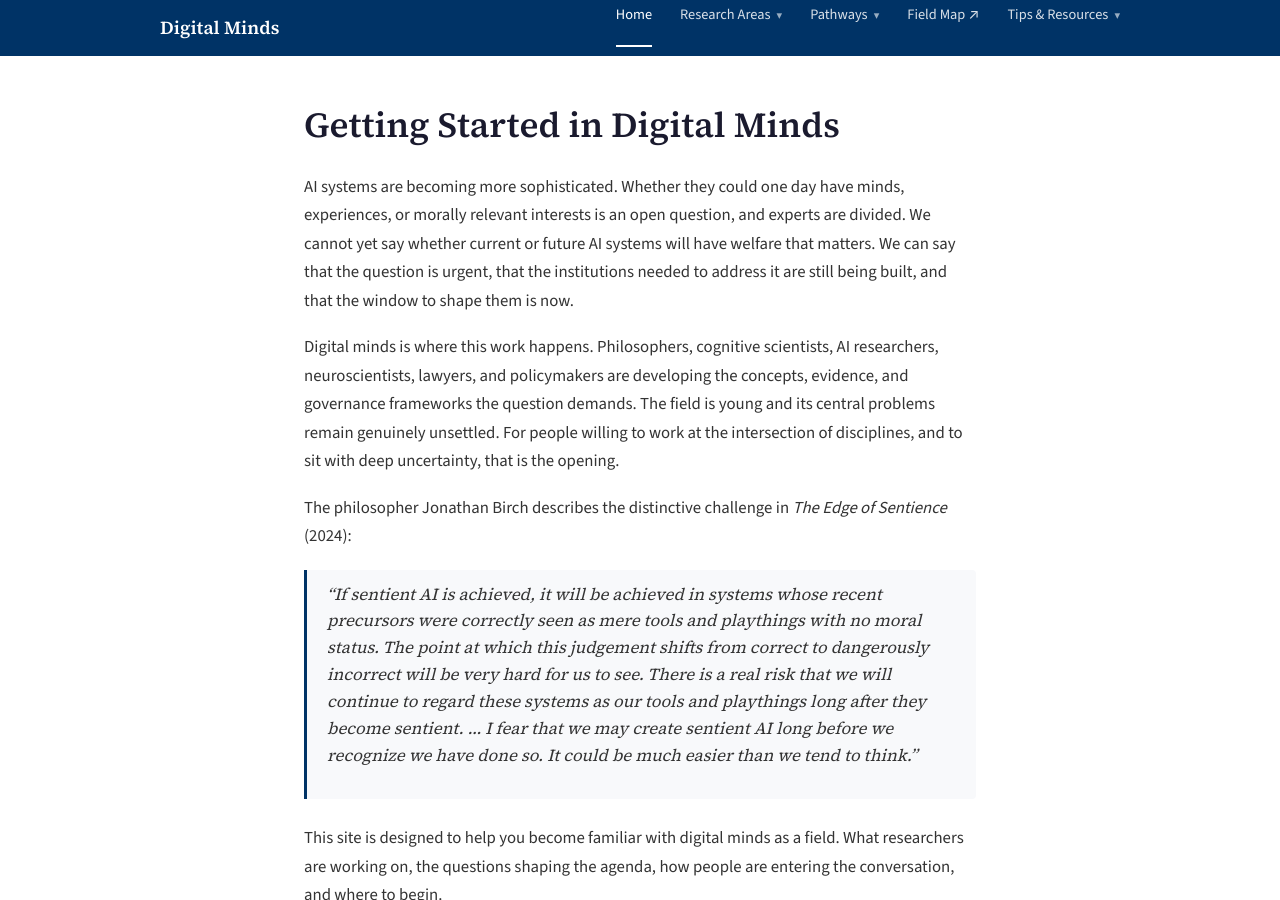
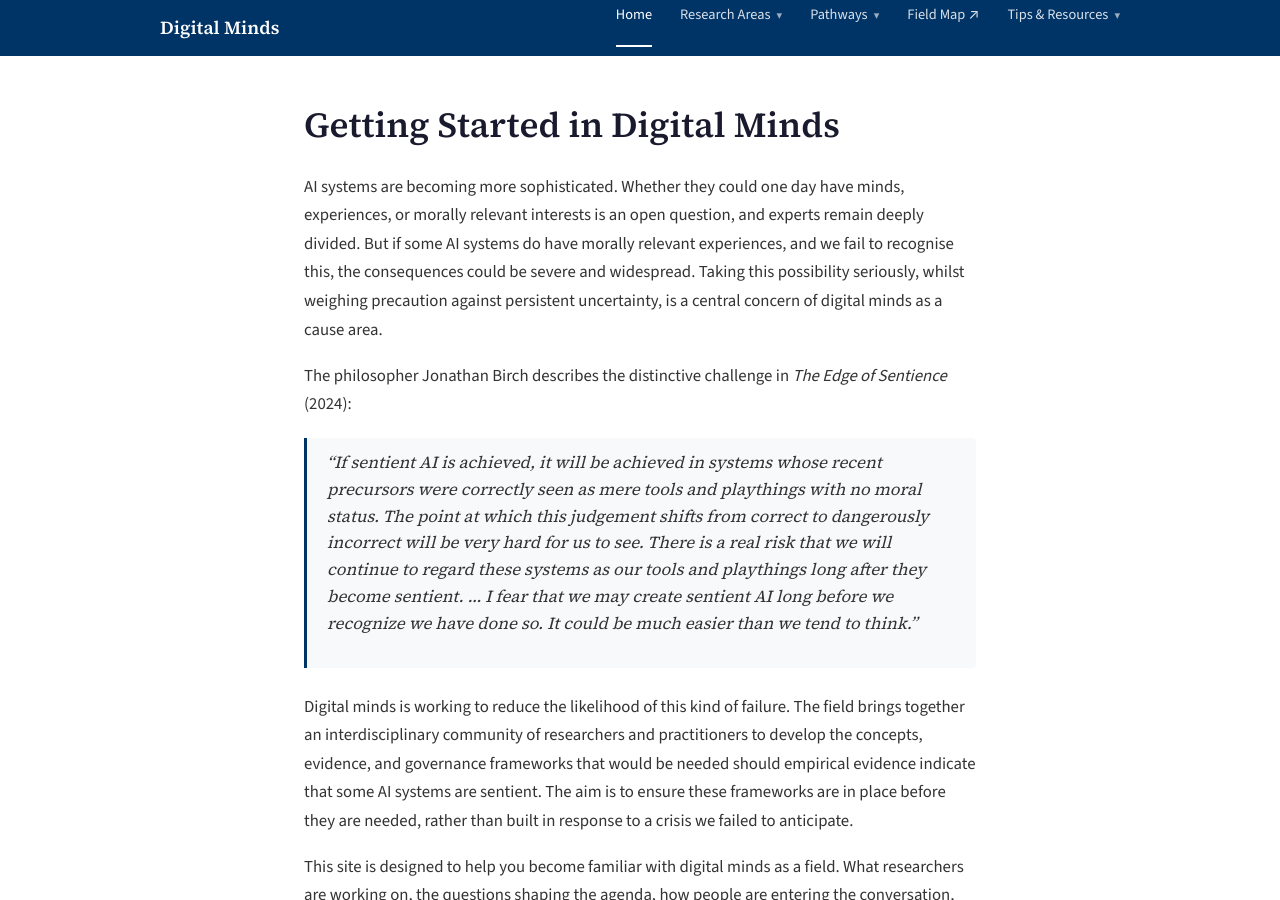
Before and after one commit to Mitchel-Alexander/getting-started-digital-minds, a Jekyll site: the page built from index.md, in a window 1280 px wide and 900 px high. Built offline with Jekyll 4.4.1, drawn with Linux system fonts in a browser that asks for light colours.

Commit message:
Restructure homepage intro with precautionary framing and Birch quote
Rewrite the landing page text to build a clearer precautionary case
before the Birch quote, move the field description to after the quote,
and frame digital minds around proactive governance under uncertainty.

Co-Authored-By: Claude Opus 4.6 <noreply@anthropic.com>

```diff
--- a/index.md
+++ b/index.md
@@ -22,12 +22,12 @@ sections:
 
 # Getting Started in Digital Minds
 
-AI systems are becoming more sophisticated. Whether they could one day have minds, experiences, or morally relevant interests is an open question, and experts are divided. We cannot yet say whether current or future AI systems will have welfare that matters. We can say that the question is urgent, that the institutions needed to address it are still being built, and that the window to shape them is now.
-
-Digital minds is where this work happens. Philosophers, cognitive scientists, AI researchers, neuroscientists, lawyers, and policymakers are developing the concepts, evidence, and governance frameworks the question demands. The field is young and its central problems remain genuinely unsettled. For people willing to work at the intersection of disciplines, and to sit with deep uncertainty, that is the opening.
+AI systems are becoming more sophisticated. Whether they could one day have minds, experiences, or morally relevant interests is an open question, and experts remain deeply divided. But if some AI systems do have morally relevant experiences, and we fail to recognise this, the consequences could be severe and widespread. Taking this possibility seriously, whilst weighing precaution against persistent uncertainty, is a central concern of digital minds as a cause area.
 
 The philosopher Jonathan Birch describes the distinctive challenge in *The Edge of Sentience* (2024):
 
 > "If sentient AI is achieved, it will be achieved in systems whose recent precursors were correctly seen as mere tools and playthings with no moral status. The point at which this judgement shifts from correct to dangerously incorrect will be very hard for us to see. There is a real risk that we will continue to regard these systems as our tools and playthings long *after* they become sentient. ... I fear that we may create sentient AI long before we recognize we have done so. It could be much easier than we tend to think."
 
+Digital minds is working to reduce the likelihood of this kind of failure. The field brings together an interdisciplinary community of researchers and practitioners to develop the concepts, evidence, and governance frameworks that would be needed should empirical evidence indicate that some AI systems are sentient. The aim is to ensure these frameworks are in place before they are needed, rather than built in response to a crisis we failed to anticipate.
+
 This site is designed to help you become familiar with digital minds as a field. What researchers are working on, the questions shaping the agenda, how people are entering the conversation, and where to begin.
```
